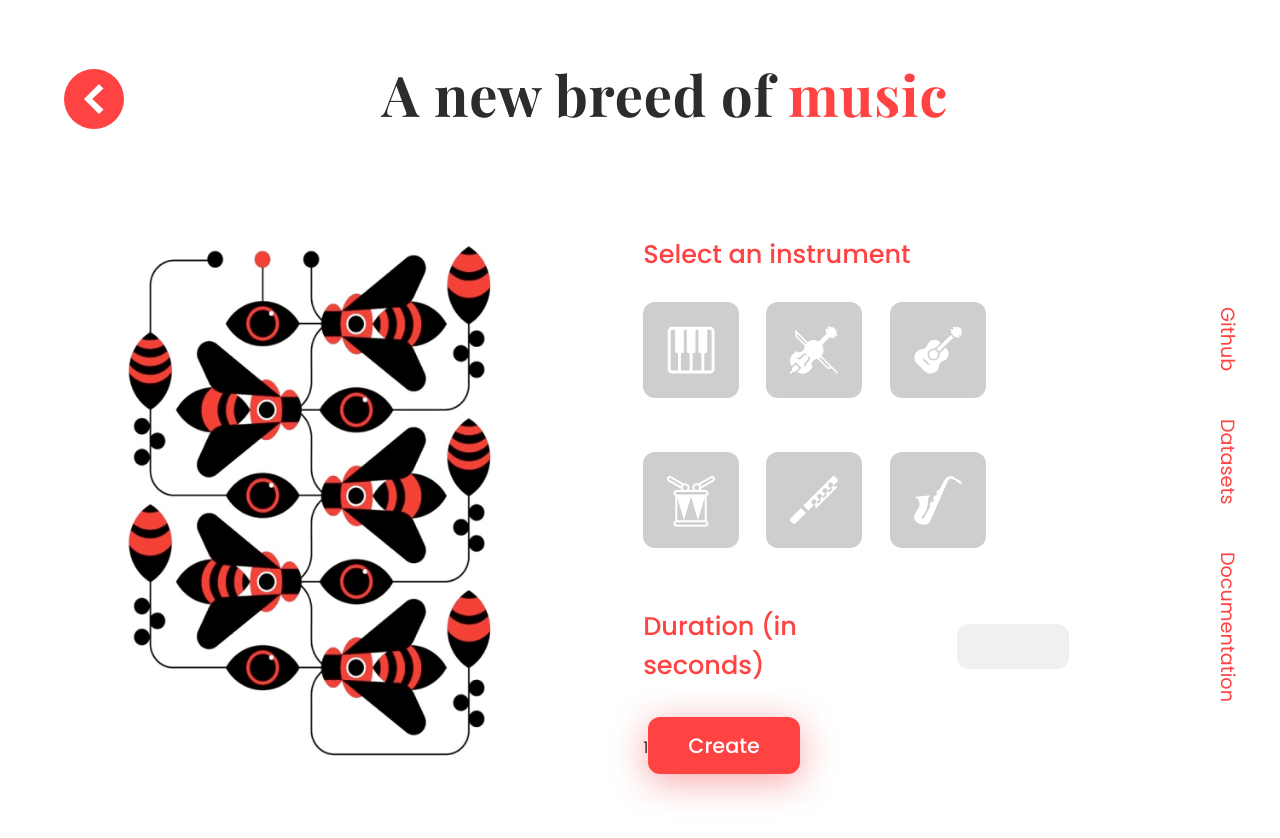
After one commit to KushGabani/Flamingo, a Flask app: page /music-generation in a window 1280 px wide. The commit adds this page. Run offline with Flask 2, Linux system fonts and the light colour scheme.

Commit message:
Finished UI for Music Generation module

```diff
--- a/app.py
+++ b/app.py
@@ -12,5 +12,20 @@ def home():
     return render_template("home.html")
 
 
+@app.route("/about", methods=['GET'])
+def about():
+    return render_template("about.html")
+
+
+@app.route("/music-generation", methods=['GET'])
+def music_generation():
+    return render_template("music_generation.html")
+
+
+@app.route("/style-transfer", methods=['GET'])
+def style_transfer():
+    return render_template("style_transfer.html")
+
+
 if __name__ == "__main__":
     app.run(debug=True)
--- /dev/null
+++ b/static/css/music_generation.css
@@ -0,0 +1,151 @@
+* {
+  margin: 0;
+  padding: 0;
+}
+
+html,
+body {
+  margin: 0;
+  padding: 0;
+  box-sizing: border-box;
+  width: 100%;
+  height: 100vh;
+  color: #2c2c2c;
+  font-family: "Poppins";
+}
+
+.page-wrapper {
+  width: 100%;
+  height: 100%;
+  display: flex;
+  flex-direction: column;
+  justify-content: start;
+}
+
+.top-bar {
+  display: flex;
+  justify-content: space-between;
+  align-items: center;
+  margin: 2rem 2rem 0 2rem;
+  padding: 2em;
+}
+
+.back {
+  width: 50px;
+  height: 50px;
+}
+
+.caption {
+  font-family: "Playfair Display";
+  font-weight: bold;
+  font-size: 3.5rem;
+  line-height: 106%;
+  letter-spacing: 0.015em;
+}
+
+.content-wrapper {
+  margin: 1rem 2rem 0 2rem;
+  height: 100%;
+  display: flex;
+}
+
+.prop {
+  width: 45%;
+  height: 100%;
+  display: flex;
+  justify-content: center;
+  align-items: center;
+}
+
+.content {
+  width: 35%;
+  display: flex;
+  flex-direction: column;
+  justify-content: center;
+  align-items: center;
+  padding: 4rem;
+}
+
+.footer {
+  display: flex;
+  justify-content: center;
+  margin-left: 5rem;
+  writing-mode: vertical-lr;
+}
+
+.footer p {
+  margin: 1.5rem 0;
+  color: #ff4242;
+  font-size: 1.2rem;
+}
+
+.subset-1,
+.subset-2 {
+  display: flex;
+}
+
+.form p {
+  color: #ff4242;
+  font-size: 1.6rem;
+  font-weight: 500;
+}
+
+.rd-button {
+  display: none;
+}
+
+.option-icon {
+  width: 3rem;
+  height: 3rem;
+  padding: 1.5rem;
+  margin: 1.7rem 1.7rem 1.7rem 0;
+  background-color: rgb(206, 206, 206);
+  border-radius: 12px;
+}
+
+.option-icon {
+  fill: #ff4242;
+}
+
+.duration-container {
+  margin: 2rem 0;
+  width: fit-content;
+  display: flex;
+  justify-content: center;
+  align-items: center;
+}
+
+.duration {
+  border-radius: 12px;
+  padding: 1rem 0;
+  border: none;
+  color: #ff4242;
+  width: 6rem;
+  margin-left: 3rem;
+  font-family: "Poppins";
+  font-weight: bold;
+  font-size: 1.2rem;
+  padding: 0.5rem;
+  background-color: rgb(240, 240, 240);
+}
+
+.duration:focus {
+  background-color: #ffffff;
+}
+
+.submit {
+  background-color: #ff4242;
+  padding: 0.8rem 2.5rem;
+  box-shadow: 0px 7px 36px rgba(235, 28, 36, 0.4);
+  border-radius: 12px;
+  border: none;
+  color: white;
+  font-family: "Poppins";
+  font-size: 1.3rem;
+  font-weight: 500;
+}
+
+.rd-button:checked + label > div {
+  background-color: #ff4242;
+  box-shadow: 0px 7px 36px rgba(235, 28, 36, 0.4);
+}
--- a/templates/base.html
+++ b/templates/base.html
@@ -8,10 +8,14 @@
       href="https://fonts.googleapis.com/css2?family=Playfair+Display:wght@400;500;600;700;800;900&family=Poppins:wght@300;400;500;600;700;800;900&family=Work+Sans:wght@400;500;600;700&display=swap"
       rel="stylesheet"
     />
+    <script src="https://ajax.googleapis.com/ajax/libs/jquery/3.5.1/jquery.min.js"></script>
+
     {% block title %}{% endblock %} {% block css %}{% endblock %}
   </head>
 
   <body>
     {% block content %}{% endblock %}
   </body>
+
+  {% block scriptFooter %}{% endblock %}
 </html>
--- /dev/null
+++ b/templates/music_generation.html
@@ -0,0 +1,118 @@
+{% extends "base.html" %} {% block title%}
+<title>Flamingo - Music Generation</title>
+{% endblock %} {% block css%}
+<link
+  rel="stylesheet"
+  href="{{ url_for('static', filename='css/music_generation.css') }}"
+/>
+{% endblock %} {% block content %}
+<div class="page-wrapper">
+  <div class="top-bar">
+    <div class="back">
+      <img src="{{ url_for('static', filename='assets/back.svg') }}" />
+    </div>
+    <div class="caption">
+      A new breed of <span style="color: #ff4242">music</span>
+    </div>
+    <div></div>
+  </div>
+
+  <div class="content-wrapper">
+    <div class="prop">
+      <img
+        src="{{ url_for('static', filename='assets/music_prop.png') }}"
+        width="70%"
+      />
+    </div>
+    <div class="content">
+      <form method="POST" action="/music-generation">
+        <div class="form">
+        <div class="select-instrument">
+            <p>Select an instrument</p>
+            <div class="options">
+                <div class="subset-1">
+                    <input type="radio" name="instrument" value="piano" class="rd-button" id="piano" />
+                    <label for="piano">
+                        <div class="option-icon piano-icon">
+                            <img
+                                src="{{ url_for('static', filename='assets/piano-w.svg') }}"
+                                width="100%"
+                            />
+                        </div>
+                    </label>
+
+                    <input type="radio" name="instrument" value="violin" class="rd-button" id="violin" />
+                    <label for="violin">
+                        <div class="option-icon violin-icon">
+                            <img
+                                src="{{ url_for('static', filename='assets/violin-w.svg') }}"
+                                width="100%"
+                            />
+                        </div>
+                    </label>
+
+                    <input type="radio" name="instrument" value="guitar" class="rd-button" id="guitar" />
+                    <label for="guitar">
+                        <div class="option-icon guitar-icon">
+                            <img
+                                src="{{ url_for('static', filename='assets/guitar-w.svg') }}"
+                                width="100%"
+                            />
+                        </div>
+                    </label>
+                </div>
+                <div class="subset-2">
+                    <input type="radio" name="instrument" value="drums" class="rd-button" id="drums" />
+                    <label for="drums">
+                    <div class="option-icon drums-icon">
+                            <img
+                                src="{{ url_for('static', filename='assets/drums-w.svg') }}"
+                                width="100%"
+                            />
+                        </div>
+                    </label>
+
+                    <input type="radio" name="instrument" value="flute" class="rd-button" id="flute" />
+                    <label for="flute">
+                        <div class="option-icon flute-icon">
+                            <img
+                                src="{{ url_for('static', filename='assets/flute-w.svg') }}"
+                                width="100%"
+                            />
+                        </div>
+                    </label>
+
+                    <input type="radio" name="instrument" value="trumpet" class="rd-button" id="trumpet" />
+                    <label for="trumpet">
+                        <div class="option-icon trumpet-icon">
+                            <img
+                                src="{{ url_for('static', filename='assets/trumpet-w.svg') }}"
+                                width="100%"
+                            />
+                        </div>
+                    </label>
+                </div>
+            </div>
+        </div>
+        <div class="duration-container">
+            <p class"duration-label>Duration (in seconds)</p>
+            <input type='text' name="duration" class="duration" />
+        </div>
+        1<input type="submit" name="submit" class="submit" value="Create"/>
+        </div>
+      </form>
+    </div>
+    <div class="footer">
+      <p>Github</p>
+      <p>Datasets</p>
+      <p>Documentation</p>
+    </div>
+  </div>
+</div>
+{% endblock %}
+
+{% block scriptFooter %}
+  <footer>
+    <script type="text/javascript" src = "{{ url_for('static', filename='js/music-generation.js') }}"></script>
+  </footer>
+{% endblock %}
```
Also changed, not shown: static/css/about.css (added, +15 -0 lines), templates/about.html (added, +10 -0 lines), templates/style_transfer.html (added, +10 -0 lines), static/assets/back.svg (added), static/assets/drums-w.svg (added), static/assets/flute-w.svg (added), static/assets/guitar-w.svg (added), static/assets/music_prop.png (added), static/assets/piano-w.svg (added), static/assets/prop5 1.png (added), static/assets/style-prop.svg (added), static/assets/trumpet-w.svg (added), static/assets/upload.svg (added), static/assets/violin-w.svg (added), 2 more files.
